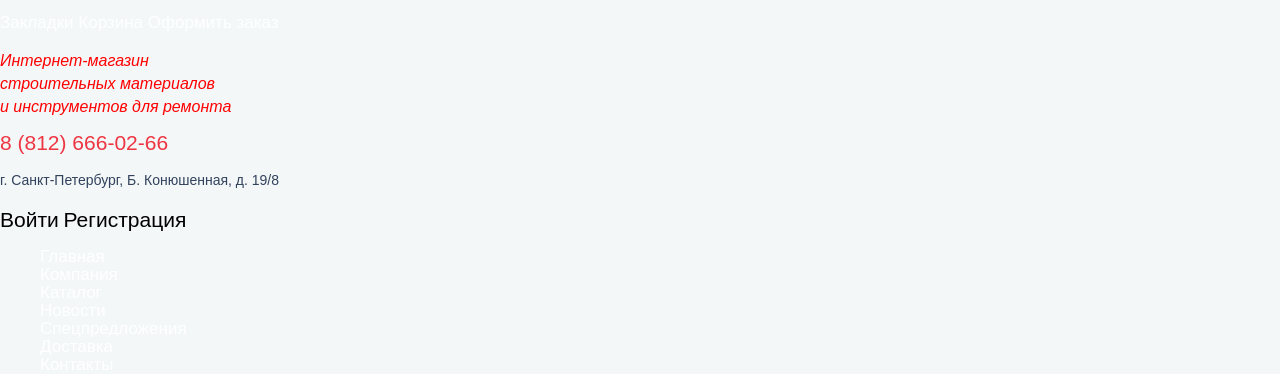
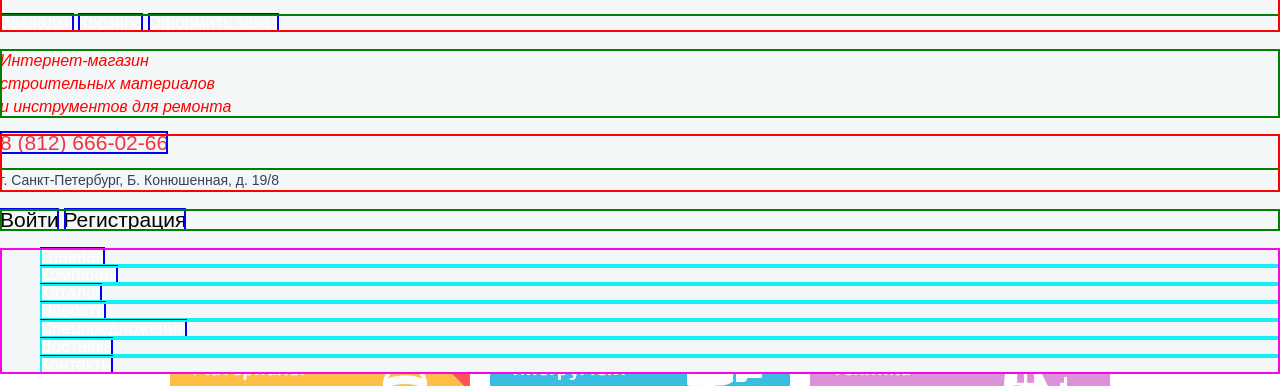
Before and after one commit to Eugeniyaya/1155941-technomart-26, a plain HTML site: page index.html in a window 1280 px wide. Shown: the part 47-433 px from the top of the page. Drawn offline with nearby package versions, Linux system fonts and the light colour scheme; a web font is replaced by a local one.

Commit message:
подсветка блоков

```diff
--- a/css/style.css
+++ b/css/style.css
@@ -287,8 +287,32 @@ html, body {
   min-height: 3151px;
 }
 body {
- /* Временно для сетки */
-  background-image: url('img/technomart-index.jpg');
-  background-size: 1372px auto;
+ /* ______________________________Временно для сетки__________________________________________________ */
+  background-image: url('../img/technomart-index.jpg');
+  background-size: 1200px auto;
   background-repeat: no-repeat;
 }
+div {
+  outline: 2px solid red;
+  outline-offset: -2px;
+}
+p {
+  outline: 2px solid green;
+  outline-offset: -2px;
+}
+a {
+  outline: 2px solid blue;
+  outline-offset: -2px;
+}
+section {
+  outline: 2px solid rgb(179, 252, 43);
+  outline-offset: -2px;
+}
+ul {
+  outline: 2px solid rgb(250, 6, 230);
+  outline-offset: -2px;
+}
+li {
+  outline: 2px solid rgb(18, 240, 248);
+  outline-offset: -2px;
+}
```
